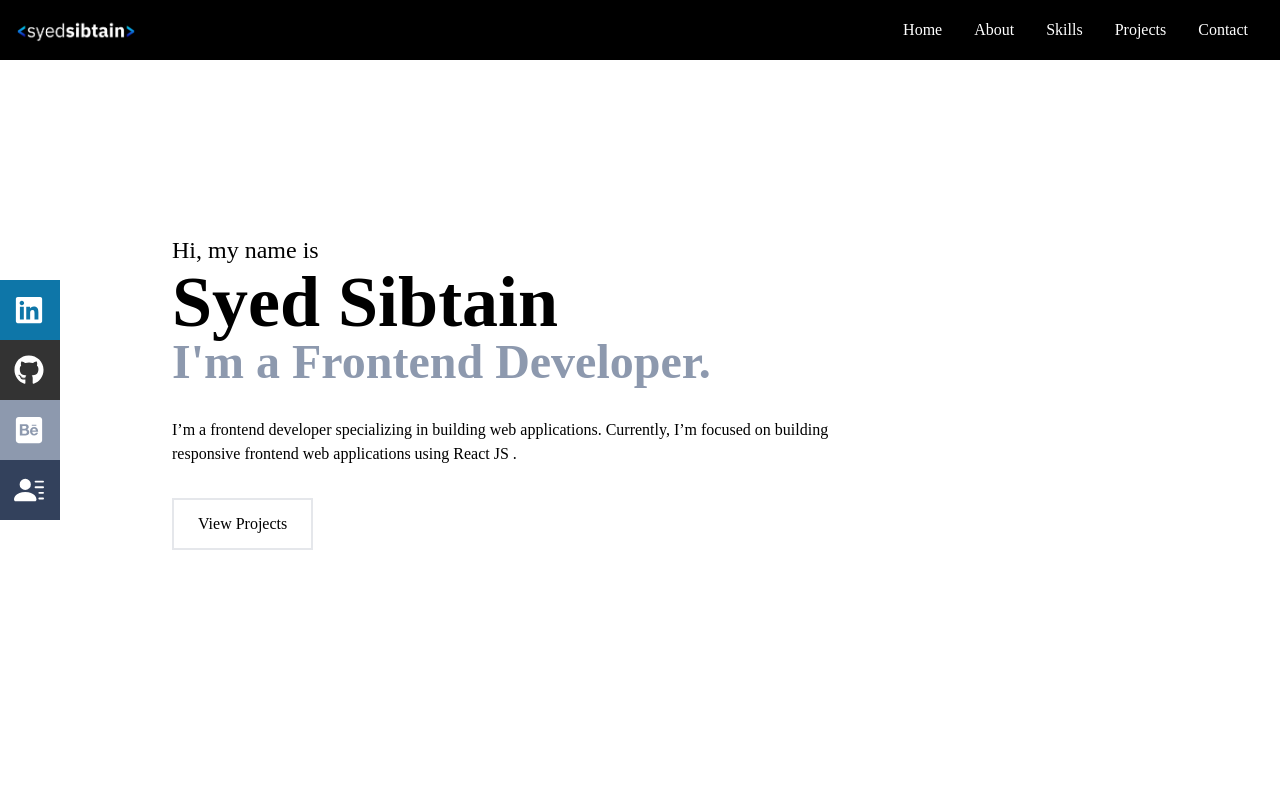
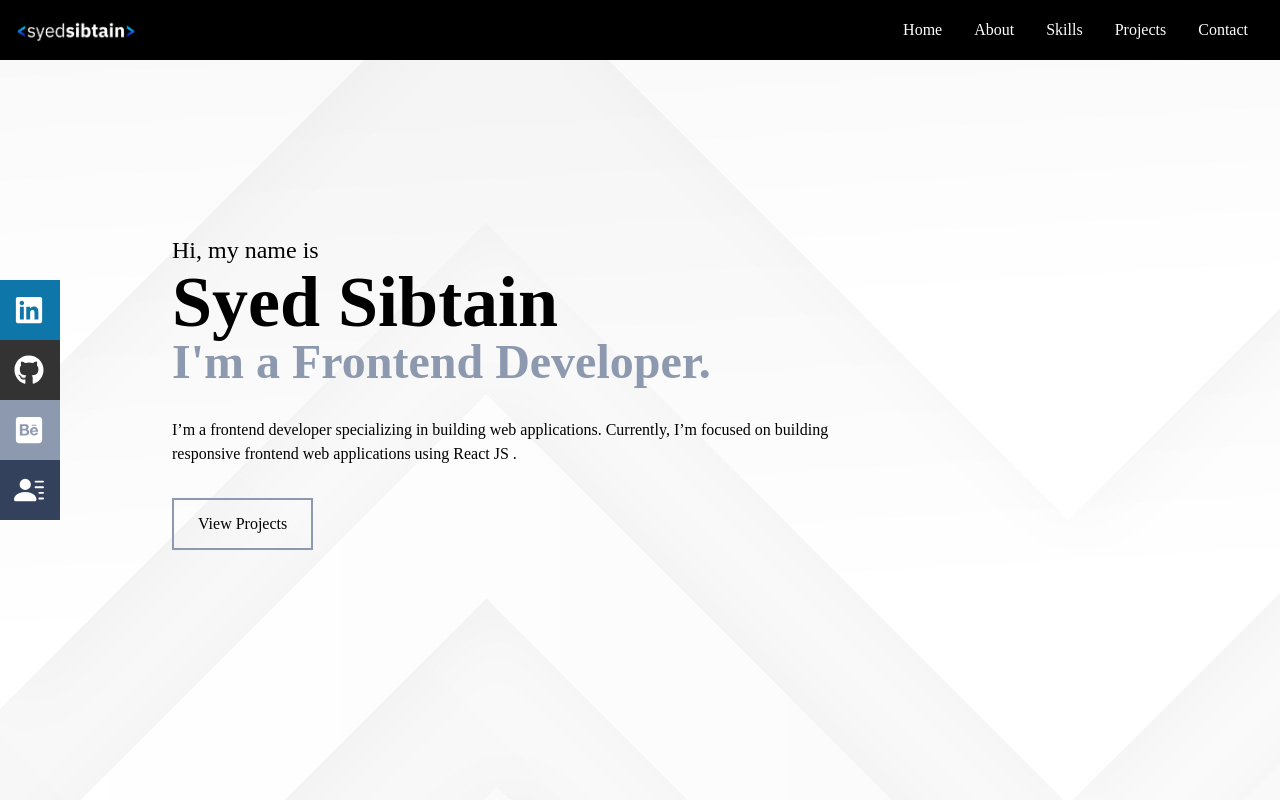
Before and after one commit to SyedSibtainRazvi/react-portfolio-sibtain, a React (Create React App) app: page / in a window 1280 px wide. Shown: the top 800 px of the page. Built offline with nearby package versions, Linux system fonts and the light colour scheme.

Commit message:
style: bg and favicon added

```diff
--- a/src/components/Home.js
+++ b/src/components/Home.js
@@ -4,8 +4,8 @@ import { Link } from 'react-scroll';
 
 const Home = () => {
     return (
-        <div name='home' className='w-full h-screen bg-[#ffffff]'>
-            {/* Container */}
+        <div name='home' className="w-full h-screen bg-[url('./assets/bg.jpg')]">
+
             <div className='max-w-[1000px] mx-auto px-8 flex flex-col justify-center h-full'>
                 <p className='text-[#000000] text-2xl'>Hi, my name is</p>
                 <h1 className='text-4xl sm:text-7xl font-bold text-[#000000]'>
@@ -19,7 +19,7 @@ const Home = () => {
                     building responsive frontend web applications using React JS .
                 </p>
                 <div>
-                    <button className='text-[#000000] group border-2 px-6 py-3 my-4 flex items-center hover:bg-[#000000] hover:border-[#000000] hover:text-[#ffffff]'>
+                    <button className='text-[#000000] group border-2 border-[#8d99ae] px-6 py-3 my-4 flex items-center hover:bg-[#000000] hover:border-[#000000] hover:text-[#ffffff]'>
                         <Link to='projects' smooth={true} duration={500}>
                             View Projects
                         </Link>
```
Also changed, not shown: src/assets/bg.jpg (added), 1 other file (tests, documents, lock files or other folders).
